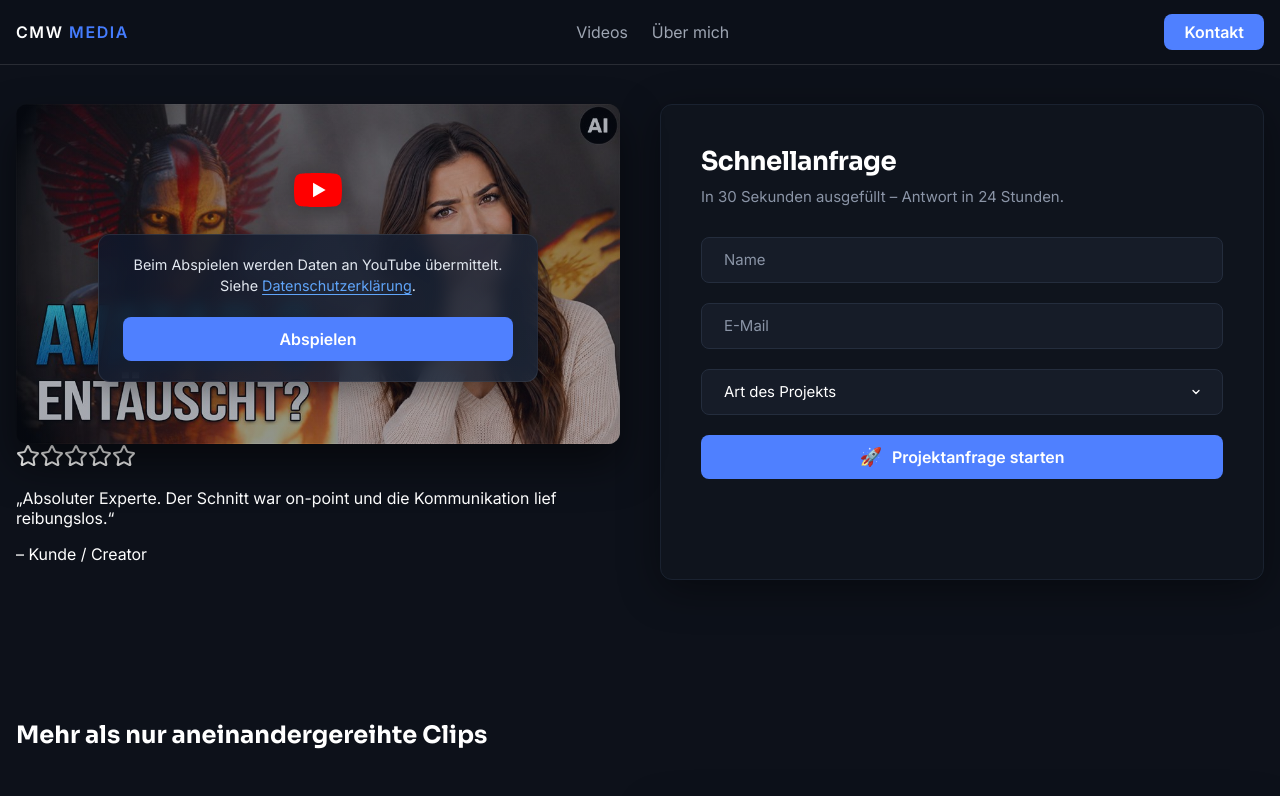
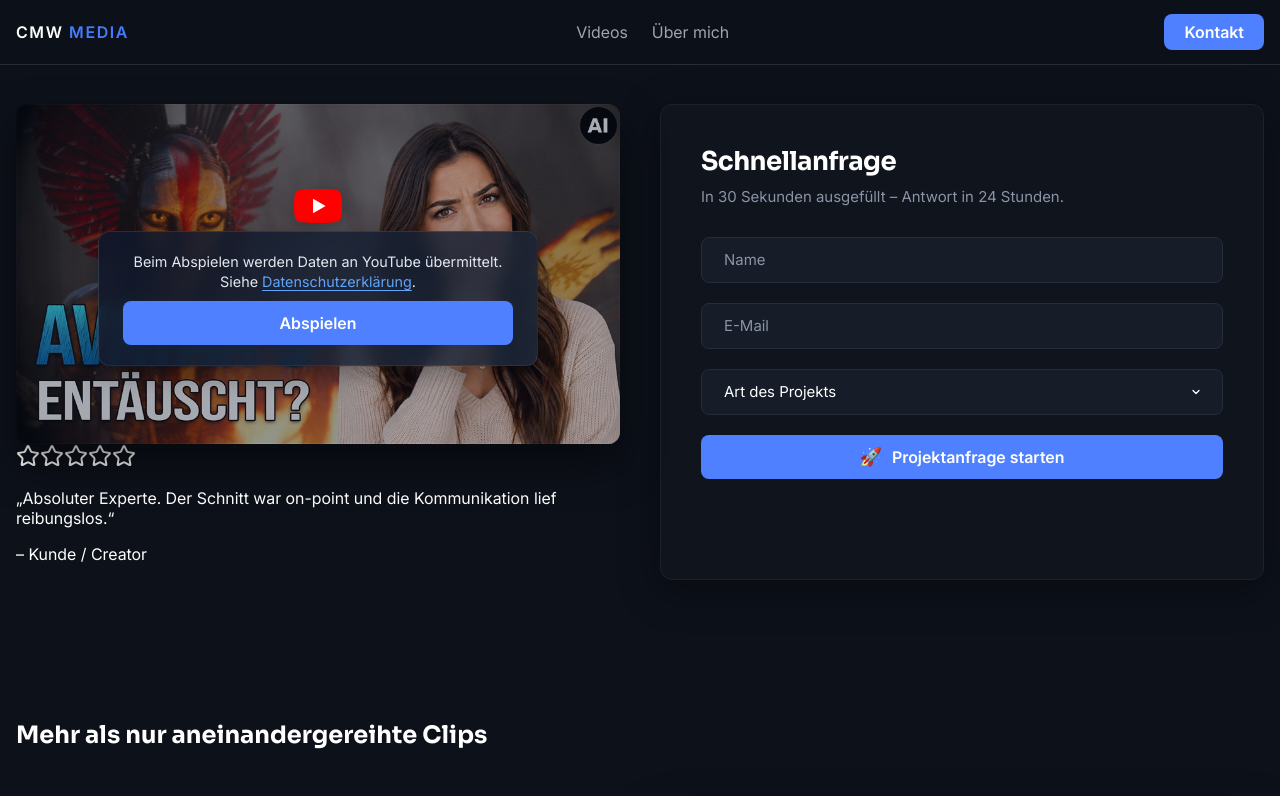
Before and after one commit to 43and18zeroes/video-portfolio, an Angular app: page / in a window 1280 px wide. Shown: the top 796 px of the page. Built offline with nearby package versions, Linux system fonts and the light colour scheme.

Commit message:
video embed 5

```diff
--- a/src/app/components/youtube-embed/youtube-embed.scss
+++ b/src/app/components/youtube-embed/youtube-embed.scss
@@ -46,7 +46,7 @@ youtube-embed.scss
         display: flex;
         flex-direction: column;
         align-items: center;
-        gap: 1.25rem;
+        gap: 1px;
         max-width: 440px;
 
         .youtube-icon {
@@ -57,7 +57,7 @@ youtube-embed.scss
             display: flex;
             flex-direction: column;
             align-items: center;
-            gap: 1.25rem;
+            gap: 8px;
             padding: 1.25rem 1.5rem;
             border-radius: $radius-card;
 
```
